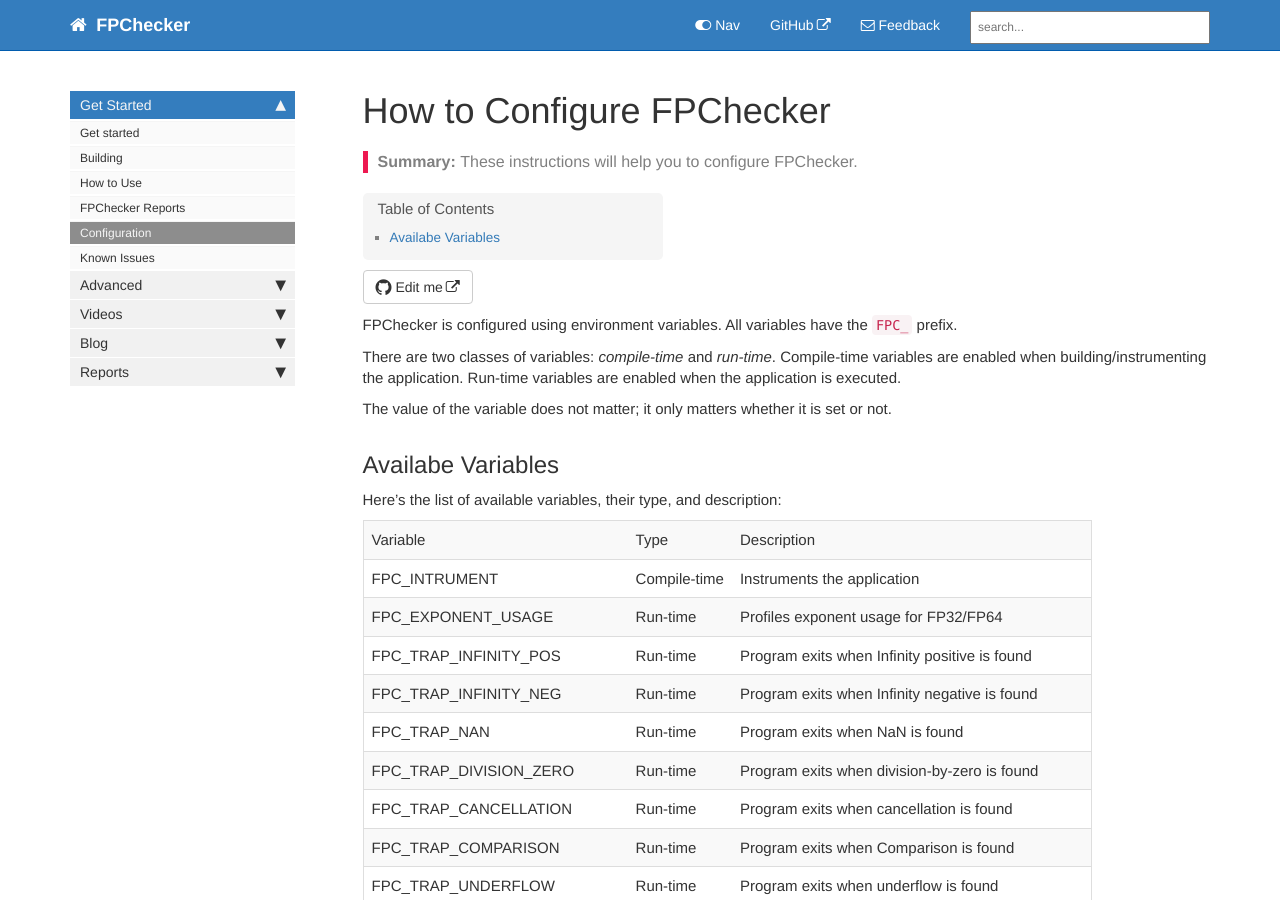
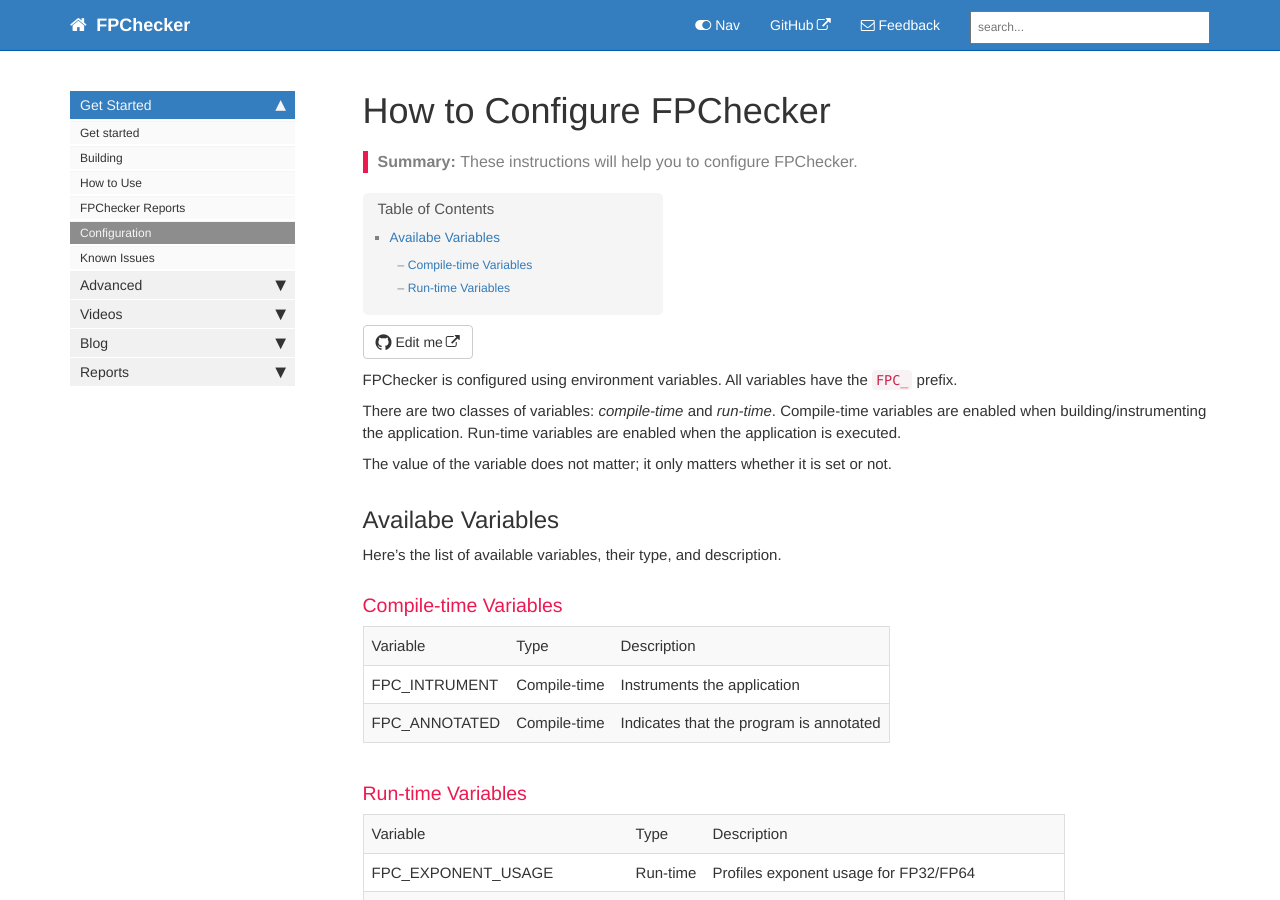
Before and after one commit to ilagunap/fpchecker-doc, a Jekyll site: the page built from configuration.md, in a window 1280 px wide and 900 px high. Built offline with Jekyll 4.4.1, drawn with Linux system fonts in a browser that asks for light colours; comment, search, counter and statistics services are not loaded.

Commit message:
fixes on config

```diff
--- a/configuration.md
+++ b/configuration.md
@@ -16,10 +16,17 @@
 
 ## Availabe Variables
 
-Here’s the list of available variables, their type, and description:
+Here’s the list of available variables, their type, and description.
+
+### Compile-time Variables
 
 | Variable | Type | Description |
 | FPC_INTRUMENT | Compile-time | Instruments the application |
+| FPC_ANNOTATED | Compile-time | Indicates that the program is annotated |
+
+### Run-time Variables
+
+| Variable | Type | Description |
 | FPC_EXPONENT_USAGE | Run-time | Profiles exponent usage for FP32/FP64 |
 | FPC_TRAP_INFINITY_POS | Run-time | Program exits when Infinity positive is found |
 | FPC_TRAP_INFINITY_NEG | Run-time | Program exits when Infinity negative is found |
```
